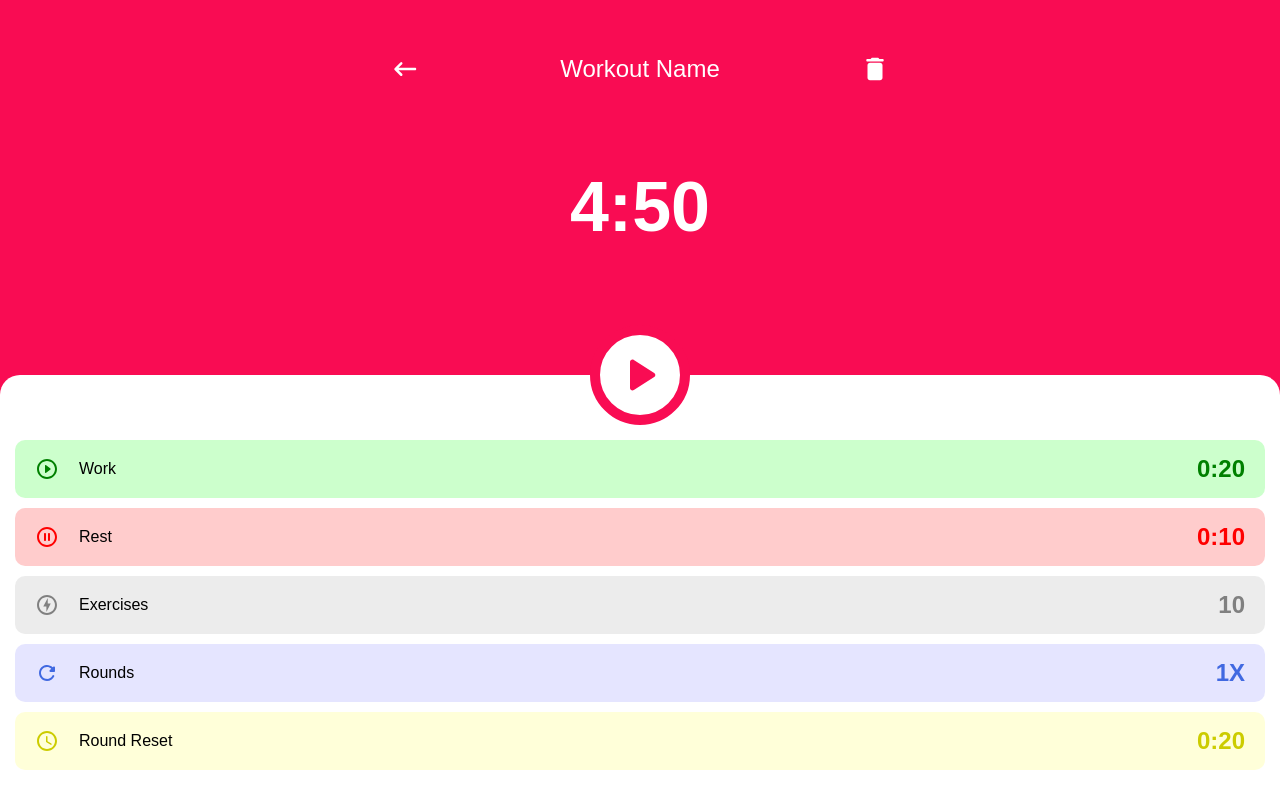
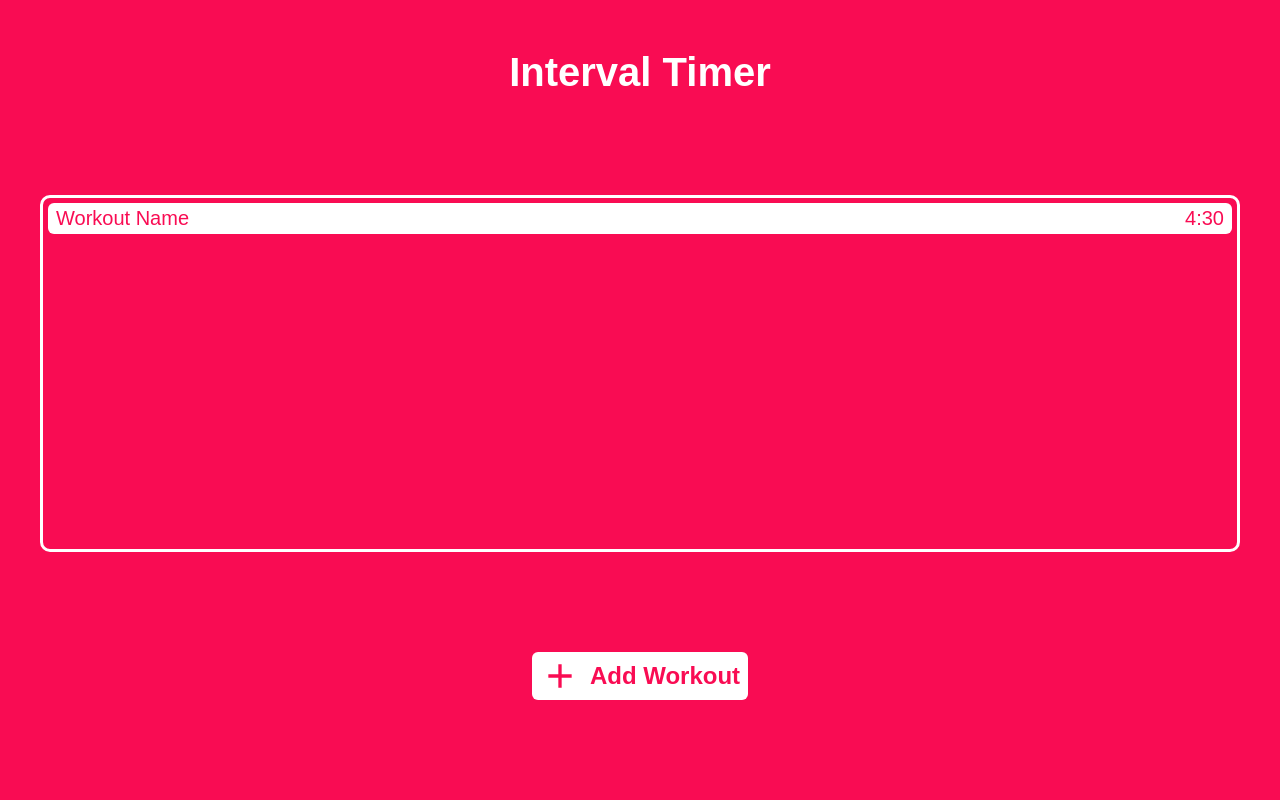
Before and after one commit to MichaelMcCann1/IntervalTimer, a React (Create React App) app: page / in a window 1280 px wide. Built offline with nearby package versions, Linux system fonts and the light colour scheme.

Commit message:
add home page markup

```diff
--- a/src/App.tsx
+++ b/src/App.tsx
@@ -1,12 +1,13 @@
 import WorkoutSetup from "./routes/WorkoutSetup";
 import { GlobalStyle } from "./components/GlobalStyles/GlobalStyles";
 import { RecoilRoot } from "recoil";
+import Home from "./routes/Home";
 
 function App() {
   return (
     <RecoilRoot>
       <GlobalStyle />
-      <WorkoutSetup />
+      <Home />
     </RecoilRoot>
   );
 }
--- /dev/null
+++ b/src/routes/Home.tsx
@@ -0,0 +1,84 @@
+import React from "react";
+import styled from "styled-components";
+import AddIcon from "@mui/icons-material/Add";
+
+const Container = styled.div`
+  width: 100%;
+  height: 100vh;
+  background: rgb(249, 12, 83);
+  color: white;
+  display: flex;
+  flex-direction: column;
+  align-items: center;
+  justify-content: space-between;
+  padding: 50px 40px 100px 40px;
+  gap: 100px;
+`;
+
+const Title = styled.p`
+  font-size: 40px;
+  font-weight: 600;
+`;
+
+const WorkoutListWrapper = styled.div`
+  width: 100%;
+  height: 500px;
+  border: 3px solid white;
+  border-radius: 10px;
+  overflow: auto;
+  display: flex;
+  flex-direction: column;
+  padding: 5px;
+  gap: 8px;
+`;
+
+const WorkoutListItem = styled.div`
+  display: flex;
+  width: 100%;
+  background: white;
+  color: rgb(249, 12, 83);
+  border-radius: 6px;
+  padding: 4px 8px;
+  justify-content: space-between;
+  align-items: center;
+`;
+
+const WorkoutButtonText = styled.p`
+  font-size: 20px;
+`;
+
+const AddWorkoutButton = styled.button`
+  display: flex;
+  align-items: center;
+  background: white;
+  border: none;
+  outline: none;
+  padding: 4px 8px;
+  cursor: pointer;
+  border-radius: 6px;
+  gap: 10px;
+`;
+
+const ButtonText = styled.p`
+  color: rgb(249, 12, 83);
+  font-size: 24px;
+  font-weight: 600;
+`;
+
+export default function Home() {
+  return (
+    <Container>
+      <Title>Interval Timer</Title>
+      <WorkoutListWrapper>
+        <WorkoutListItem>
+          <WorkoutButtonText>Workout Name</WorkoutButtonText>
+          <WorkoutButtonText>4:30</WorkoutButtonText>
+        </WorkoutListItem>
+      </WorkoutListWrapper>
+      <AddWorkoutButton>
+        <AddIcon sx={{ fontSize: "40px", color: "rgb(249, 12, 83)" }} />
+        <ButtonText>Add Workout</ButtonText>
+      </AddWorkoutButton>
+    </Container>
+  );
+}
```
